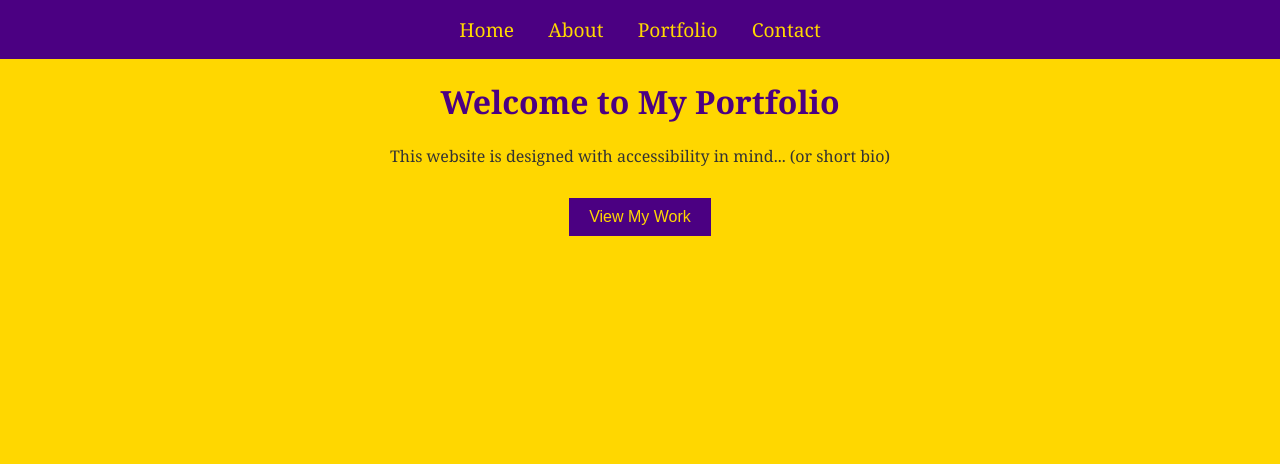
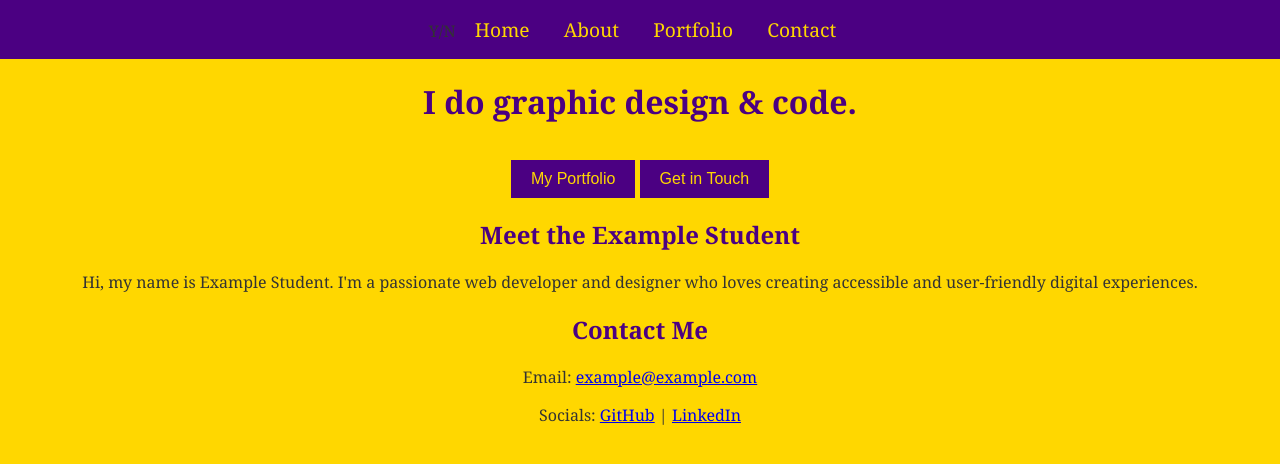
Before and after one commit to mguled05/portfolio-template, a plain HTML site: page index.html in a window 1280 px wide. Drawn offline with Linux system fonts and the light colour scheme.

Commit message:
Update index.html

```diff
--- a/index.html
+++ b/index.html
@@ -1,25 +1,43 @@
 <!DOCTYPE html>
 <html lang="en">
   <head>
-    <meta charset="UTF-8">
-    <meta name="viewport" content="width=device-width, initial-scale=1.0">
+    <meta charset="UTF-8" />
+    <meta name="viewport" content="width=device-width, initial-scale=1.0" />
     <title>Home - Accessible Portfolio</title>
-    <link rel="stylesheet" href="style.css">
+    <link rel="stylesheet" href="style.css" />
   </head>
   <body>
-
     <nav aria-label="Main Navigation">
+      <span class="logo">Y/N</span>
       <a href="index.html">Home</a>
       <a href="about.html">About</a>
       <a href="portfolio.html">Portfolio</a>
       <a href="contact.html">Contact</a>
     </nav>
 
-    <div class="container">
-        <h1>Welcome to My Portfolio</h1>
-        <p>This website is designed with accessibility in mind... (or short bio)</p>
-        <button onclick="location.href='portfolio.html'">View My Work</button>
+    <header class="background-image-section">
+      <div class="background-text">
+        <h1>I do <span class="highlight">graphic design</span> & <span class="highlight">code.</span></h1>
+        <button onclick="location.href='portfolio.html'">My Portfolio</button>
+        <button class="contact" onclick="location.href='contact.html'">
+          Get in Touch
+        </button>
       </div>
+    </header>
 
+    <section class="example-student">
+      <h2>Meet the Example Student</h2>
+      <p>
+        Hi, my name is Example Student. I'm a passionate web developer and
+        designer who loves creating accessible and user-friendly digital
+        experiences.
+      </p>
+    </section>
+
+    <section class="contact-info">
+      <h2>Contact Me</h2>
+      <p>Email: <a href="mailto:example@example.com">example@example.com</a></p>
+      <p>Socials: <a href="#">GitHub</a> | <a href="#">LinkedIn</a></p>
+    </section>
   </body>
 </html>
```
Lines whose indentation alone changed are shown as unchanged.
